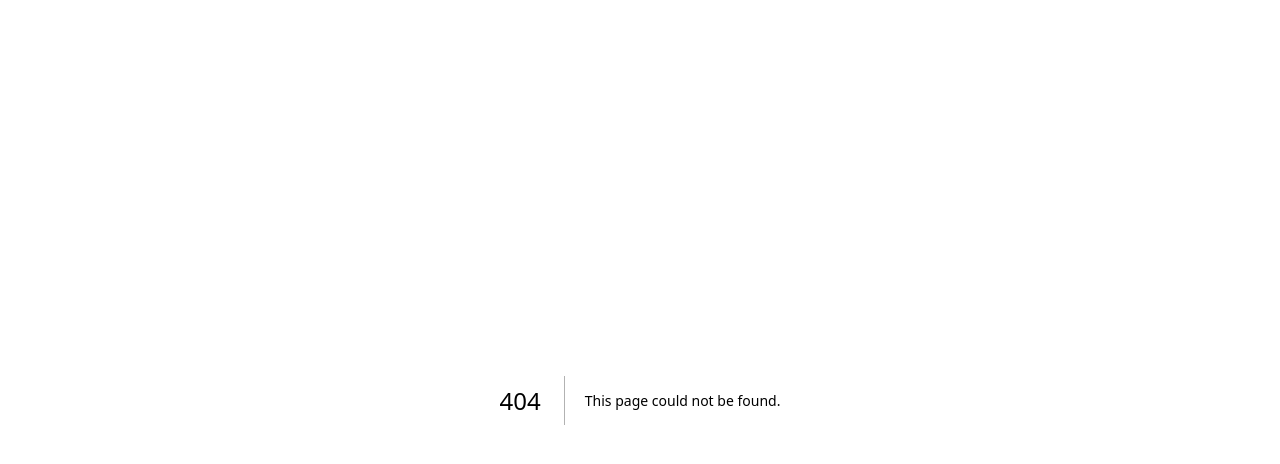
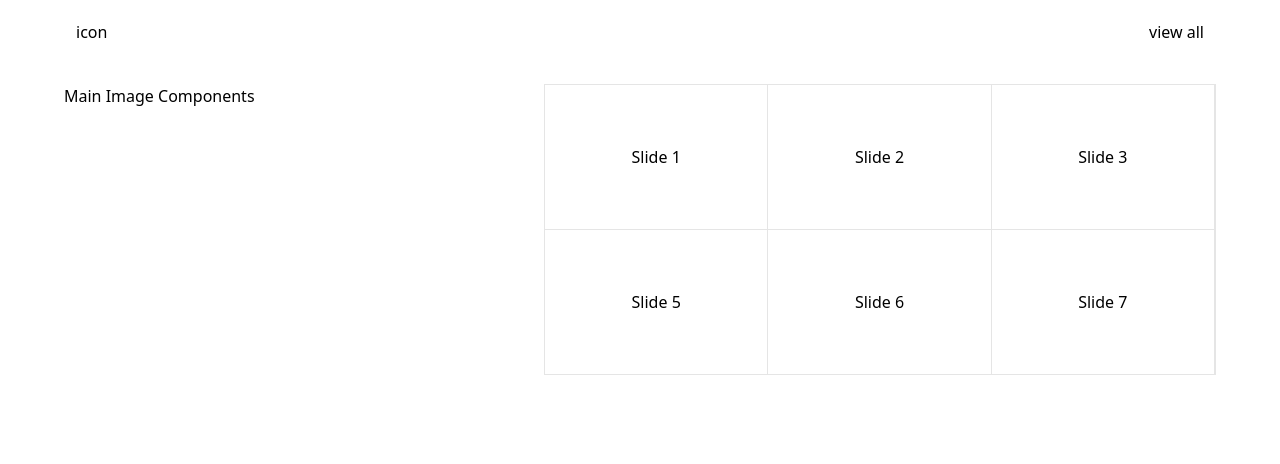
Before and after one commit to addispic/nextrick, a Next.js app: page /products in a window 1280 px wide. Before the commit this address had no page. Shown: the top 464 px of the page. Built offline with nearby package versions, Linux system fonts and the light colour scheme.

Commit message:
grid stuff is done a bit

```diff
--- /dev/null
+++ b/app/components/products/MainImage.tsx
@@ -0,0 +1,5 @@
+export default function MainImage() {
+    return (
+        <div className="col-span-5">Main Image Components</div>
+    )
+}
--- /dev/null
+++ b/app/components/products/SwiperComp.tsx
@@ -0,0 +1,49 @@
+"use client"
+import { useRef } from 'react'
+// import Swiper core and required modules
+import { Grid, Pagination, } from 'swiper/modules';
+import { Swiper, SwiperSlide } from 'swiper/react';
+
+// Import Swiper styles
+import 'swiper/css';
+import 'swiper/css/navigation';
+import 'swiper/css/pagination';
+import 'swiper/css/scrollbar';
+import 'swiper/css/grid';
+
+export default function SwiperComp() {
+    // refs
+    const paginationRefs = useRef<HTMLDivElement | null>(null)
+    return (
+        <div className="col-span-7">
+            <Swiper
+                // install Swiper modules
+                modules={[Pagination, Grid]}
+                spaceBetween={0}
+                slidesPerView={3}
+                grid={{ rows: 2, fill: 'row' }}
+                resistance={true}
+                resistanceRatio={0}
+                pagination={{
+                    el: paginationRefs.current,
+                    clickable: true
+                }}
+
+                onSwiper={(swiper) => console.log(swiper)}
+                onSlideChange={() => console.log('slide change')}
+                className='border border-neutral-200 '
+            >
+                {
+                    [1, 2, 3, 4, 5, 6, 7,].map((_, i) => (
+                        <SwiperSlide key={i} className='border-b! border-r! border-neutral-200!  last:border-b-0!'>
+
+                            <div className={`w-full h-36  flex items-center justify-center `}>Slide {i + 1}</div>
+                        </SwiperSlide>
+                    ))
+                }
+
+            </Swiper>
+            <div ref={paginationRefs} className='custom-pagination h-10 flex items-center justify-center gap-1.5' />
+        </div>
+    )
+}
--- a/app/globals.css
+++ b/app/globals.css
@@ -1 +1,47 @@
 @import "tailwindcss";
+
+/* slide */
+.swiper-slide {
+    box-sizing: border-box;
+}
+
+/* Remove right border on last column */
+.swiper-slide:nth-child(3n) {
+    border-right: none !important;
+}
+
+/* Remove bottom border on last row */
+.swiper-wrapper .swiper-slide:nth-last-child(-n + 3) {
+    border-bottom: none !important;
+}
+
+/* Remove outer Swiper’s internal border overlap */
+.swiper {
+    border-collapse: collapse;
+    border-style: solid;
+}
+
+/* Remove double border where Swiper and slides meet */
+.swiper>.swiper-wrapper {
+    margin-bottom: -1px;
+    /* prevents double-thick bottom */
+    margin-right: -1px;
+    /* prevents double-thick right edge */
+}
+
+/* customs */
+.custom-pagination .swiper-pagination-bullet {
+    width: .5rem;
+    height: .5rem;
+    background-color: rgba(255, 68, 0, 0.6);
+    opacity: .7;
+    transform: scale(.5);
+    border-radius: 50%;
+    transition: all 0.3s;
+
+}
+
+.custom-pagination .swiper-pagination-bullet-active {
+    transform: scale(1.5);
+    opacity: 1;
+}
--- a/app/page.tsx
+++ b/app/page.tsx
@@ -1,6 +1,9 @@
-
+import Link from "next/link";
 export default function Home() {
   return (
-    <div>Home</div>
+    <div className="w-screen h-screen flex items-center justify-center flex-col">
+      <h3>Welcome to Nextrick</h3>
+      <Link href={"/products"}>Products</Link>
+    </div>
   );
 }
--- /dev/null
+++ b/app/products/page.tsx
@@ -0,0 +1,20 @@
+// components
+import MainImage from "../components/products/MainImage"
+import SwiperComp from "../components/products/SwiperComp"
+export default function Products() {
+    return (
+        <div>
+            <header className="w-screen h-16">
+                <div className="max-w-6xl h-full mx-auto flex items-center justify-between px-3">
+
+                    <button>icon</button>
+                    <p>view all</p>
+                </div>
+            </header>
+            <div className="max-w-6xl h-full mx-auto mt-5 grid grid-cols-12">
+                <MainImage />
+                <SwiperComp />
+            </div>
+        </div>
+    )
+}
```
Also changed, not shown: package.json (+6 -5 lines), 1 other file (tests, documents, lock files or other folders).
